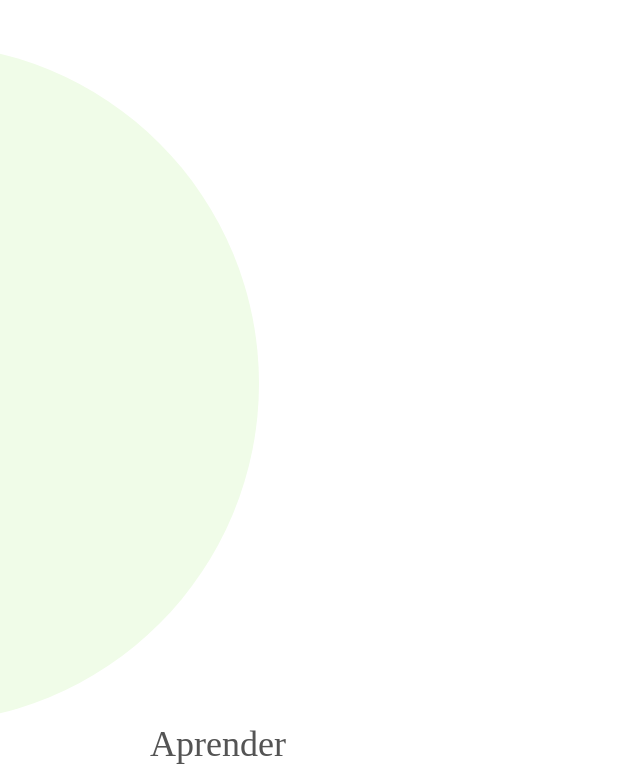
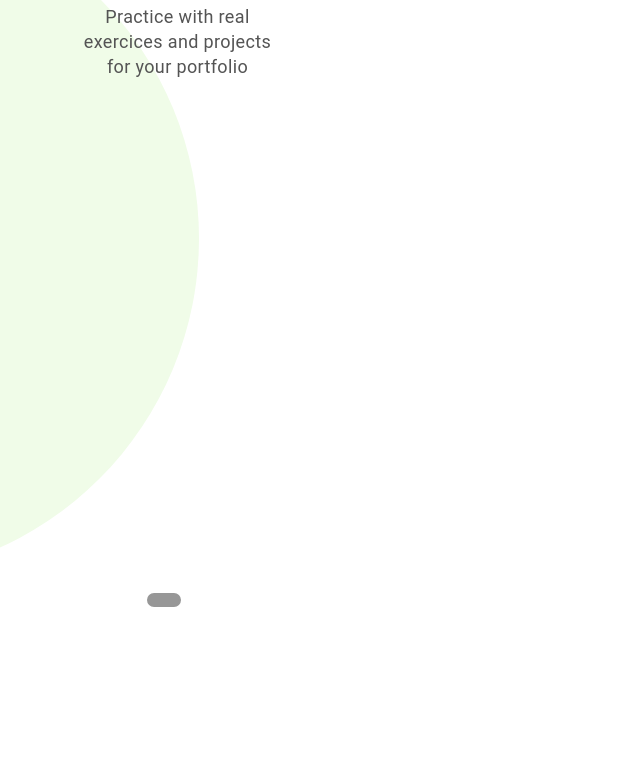
Before and after one commit to nat-1501/mobilelayoute, a plain HTML site: page index.html in a window 1280 px wide. Shown: the part 469-1234 px from the top of the page, without its empty margins (0-640 px from the left). After the commit the page ends 1076 px from the top, so only its background shows below. Drawn offline with Linux system fonts and the light colour scheme.

Commit message:
Texto alinhado ao centro

```diff
--- a/index.html
+++ b/index.html
@@ -47,9 +47,14 @@
         <!--titulos-->
 
         <div class="titulo">
-            <span>Aprender</span>
-           <!---->
+            <span>Learn</span>
+            <p>Practice with real exercices and projects for your portfolio</p>
+        </div>
 
+         <!--Barra de progresso-->
+        <div class="barprogress"></div>
+        <div class="bolinha1"></div>
+        <div class="bolinha2"></div>
 
 
 </body>
--- a/style.css
+++ b/style.css
@@ -117,31 +117,68 @@ color:black;
     width: 125px;
     height: 125px;
     margin-top: 200px;
+    margin-bottom: 55px;
     margin-left: 81px;
     border-radius: 50%;
     background:#F0FCE8;
+
 }
 
 .circulo2 {
     width: 679px;
     height: 679px;
-    margin-top: 150px;
-    margin-left: -420px;
+    margin-top: -50px;
+    margin-left: -480px;
     border-radius: 50%;
     background:#F0FCE8;
+    position: absolute;
 }
 
 
 
 .titulo {
     position: absolute;
-    width: 92px;
-    height: 42px;
-    margin-bottom: -200px;
+
+}
+
+.titulo span {
+    color: #000000;
     font-size: 36px;
-    align-items: center;
-    margin-left: 150px;
+    left: 130px;
+    font-family: 'Roboto', sans-serif;
+    font-style: normal;
+    font-weight: bold;
+    font-size: 36px;
+    text-align: center;
+    color: #545454;
+    position: absolute;
+}
 
+.titulo p {
+    color: red;
+    font-family: 'Roboto', sans-serif;
+    font-weight: normal;
+    font-size: 18px;
+    letter-spacing: 0.02em;
+    color: #545454;
+    letter-spacing: 0.02em;
+    position: relative;
+    margin-top:55px;
+    line-height: 140%;
+    word-break: normal;
+    margin-left: 80px;
+    margin-right: 100px;
+    text-align: center;
+}
 
-color: #545454;
+.barprogress {
+    background: #979797;
+border: 2px solid #979797;
+box-sizing: border-box;
+border-radius: 10px;
+position: relative;
+width: 34.22px;
+height: 14px;
+left: 147px;
+top: 644px;
 }
```
